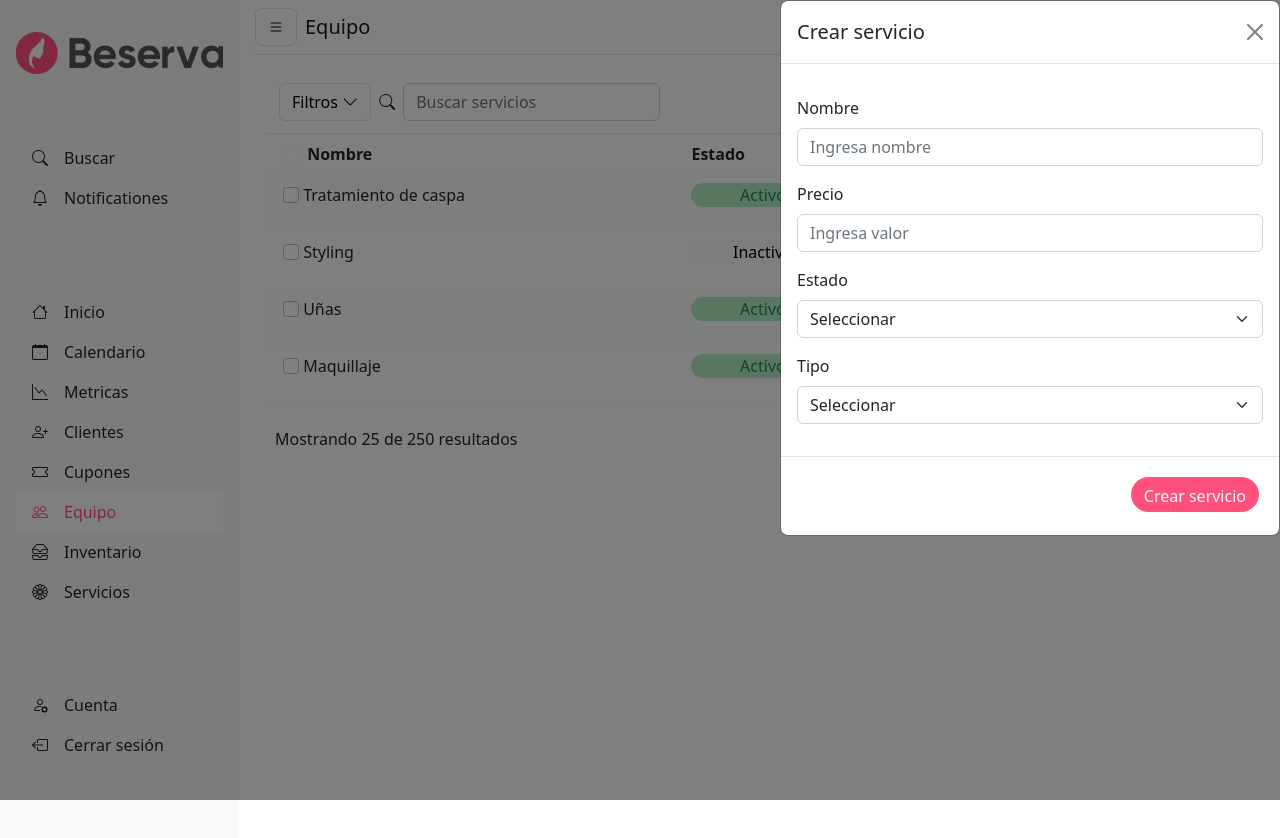
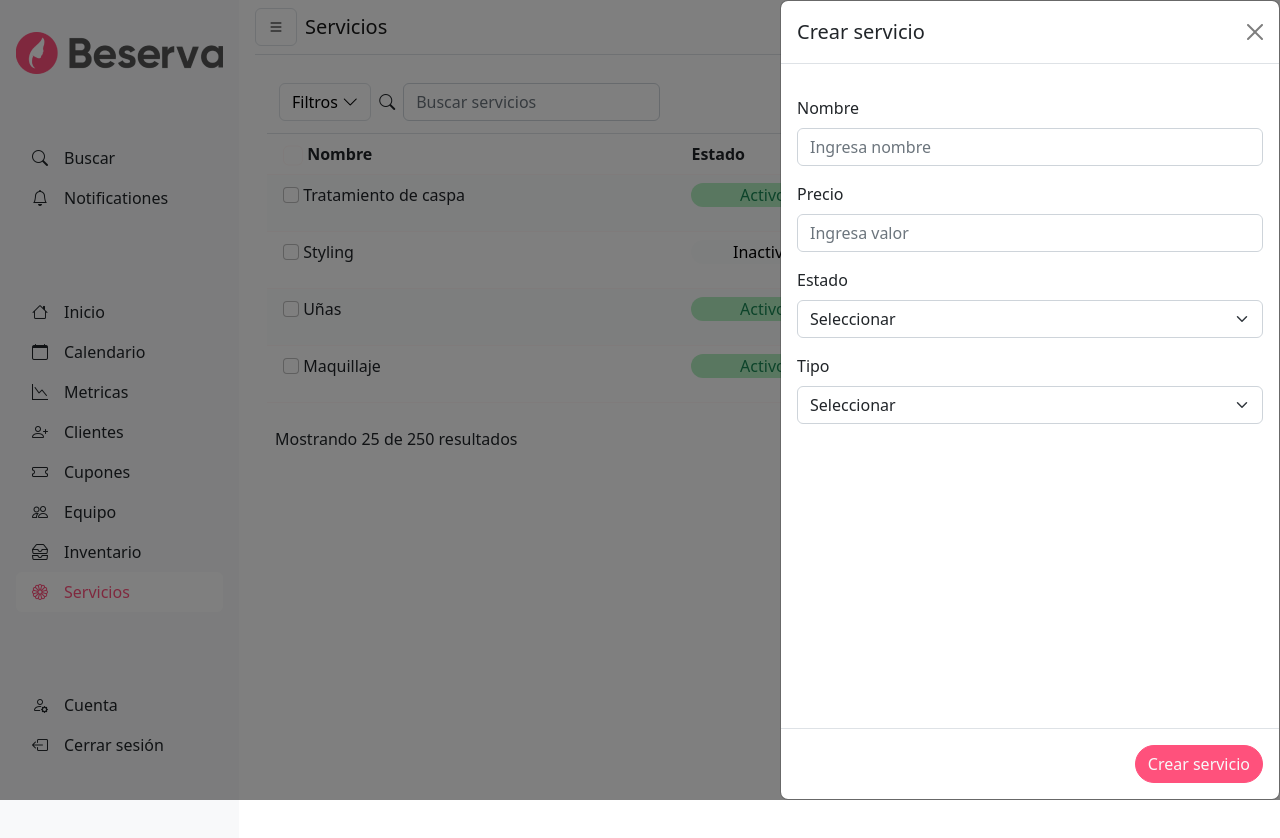
Before and after one commit to pengyilabs/beserva-new, a website: page services.html in a window 1280 px wide. Both pictures are taken after a click on the button "Crear servicio". Drawn offline with nearby package versions, Linux system fonts and the light colour scheme.

Commit message:
fix: sidebar modal 100% height

```diff
--- a/services.html
+++ b/services.html
@@ -85,7 +85,7 @@
             <li>
               <a
                 href="team-members.html"
-                class="nav-link active text-dark d-flex gap-3"
+                class="nav-link text-dark d-flex gap-3"
               >
                 <i class="bi bi-people"></i>
                 Equipo
@@ -98,7 +98,7 @@
               </a>
             </li>
             <li>
-              <a href="services.html" class="nav-link text-dark d-flex gap-3">
+              <a href="services.html" class="nav-link active text-dark d-flex gap-3">
                 <i class="bi bi-flower1"></i>
                 Servicios
               </a>
@@ -133,7 +133,7 @@
             <button class="btn btn-light bg-white border" id="sidebarToggle">
               <i class="bi bi-list"></i>
             </button>
-            <span class="navbar-brand h1 mb-0">Equipo</span>
+            <span class="navbar-brand h1 mb-0">Servicios</span>
           </div>
         </nav>
         <div class="container-fluid">
@@ -259,7 +259,7 @@
       aria-hidden="true"
     >
       <div class="modal-dialog modal-xs modal-dialog-scrollable">
-        <div class="modal-content">
+        <div class="modal-content h-100">
           <div class="modal-header">
             <h5 class="modal-title" id="rightSidebarModalLabel">
               Crear servicio
@@ -332,7 +332,7 @@
               <div>
                 <button
                   type="button"
-                  class="btn btn-primary text-light rounded-pill h-75 m-1"
+                  class="btn btn-primary text-light rounded-pill"
                 >
                   Crear servicio
                 </button>
```
Also changed, not shown: clients.html (+1 -1 lines), cupons.html (+2 -2 lines), inventary.html (+4 -4 lines), team-members.html (+18 -9 lines).
